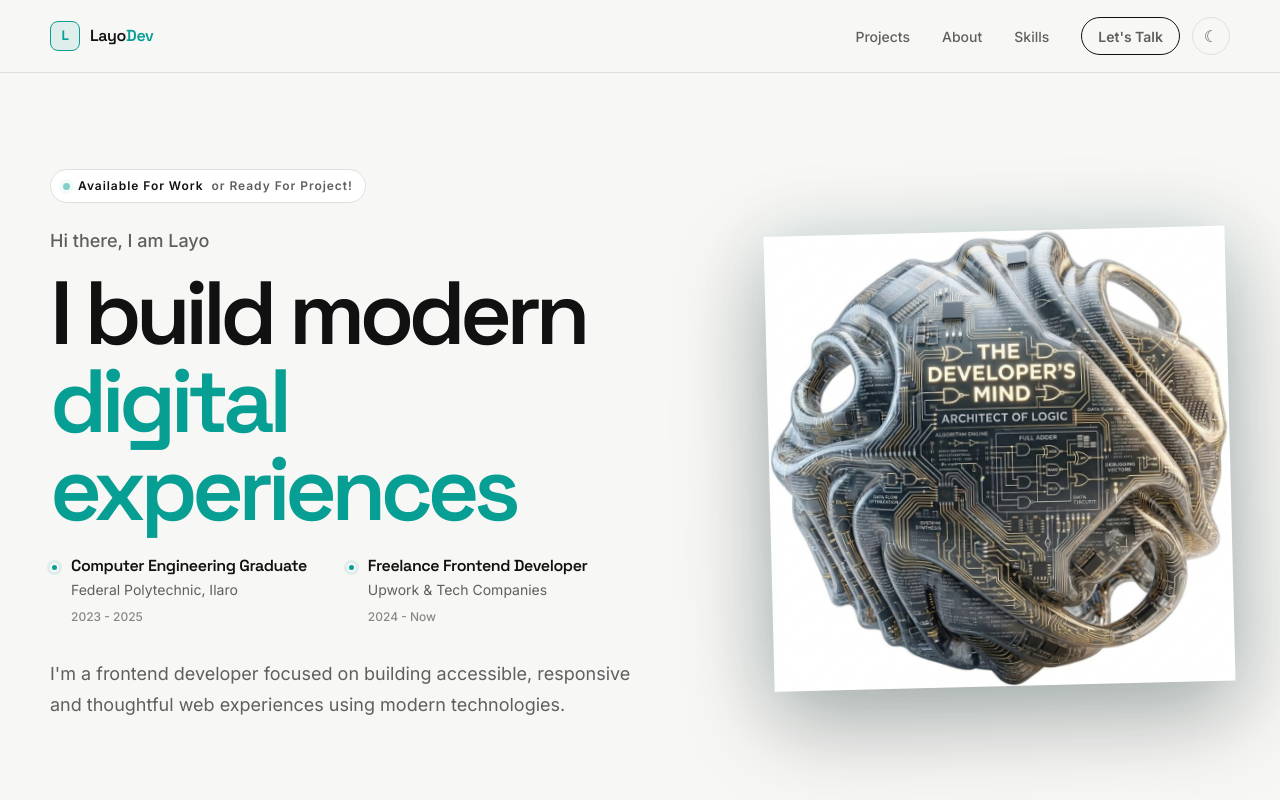
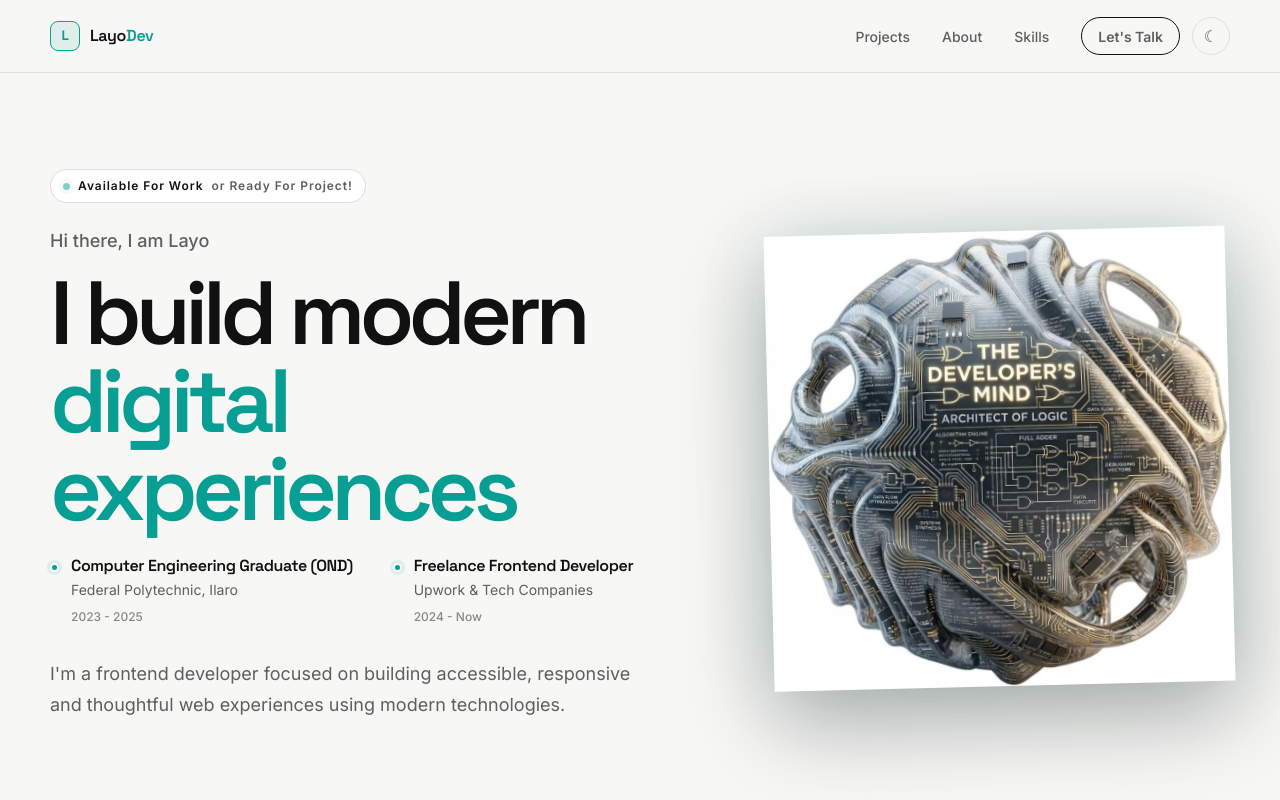
Before and after one commit to Noftyfootie/modern-portfolio, a React (Vite) app: page / in a window 1280 px wide. Shown: the top 800 px of the page. Built offline with nearby package versions, Linux system fonts and the light colour scheme.

Commit message:
Timeline update

```diff
--- a/src/sections/Hero/Hero.jsx
+++ b/src/sections/Hero/Hero.jsx
@@ -31,7 +31,7 @@ function Hero() {
               <span className="hero__timeline-dot" />
 
               <div className="hero__timeline-content">
-                <h3>Computer Engineering Graduate</h3>
+                <h3>Computer Engineering Graduate (OND)</h3>
 
                 <p>Federal Polytechnic, Ilaro</p>
 
```
